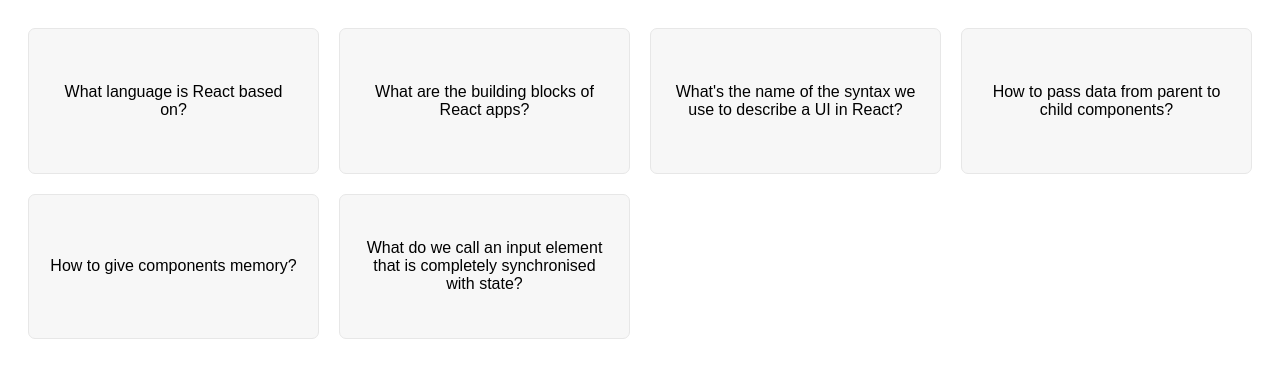
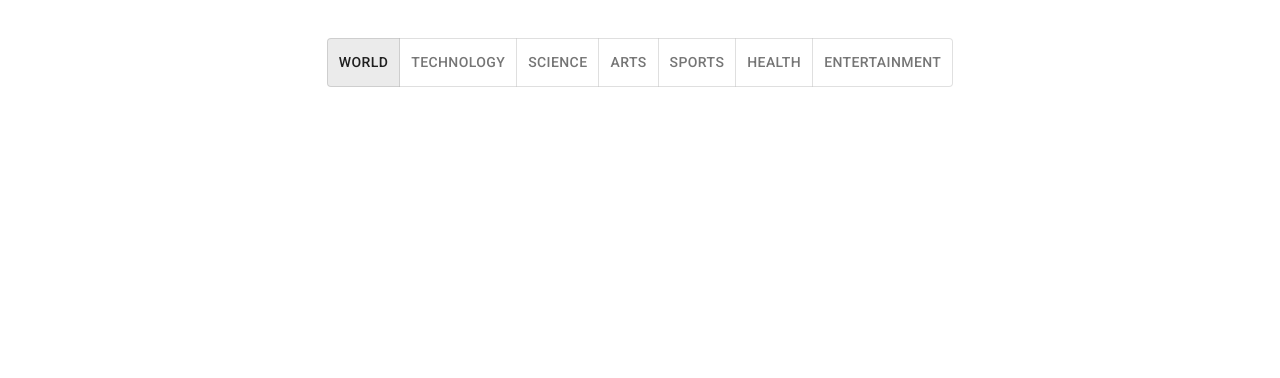
Before and after one commit to Gods-Beloved/learning-flashcard, a React (Vite) app: page / in a window 1280 px wide. Shown: the top 378 px of the page. Built offline with nearby package versions, Linux system fonts and the light colour scheme.

Commit message:
configured togle buttons on header of application

```diff
--- a/package.json
+++ b/package.json
@@ -10,6 +10,10 @@
     "preview": "vite preview"
   },
   "dependencies": {
+    "@emotion/react": "^11.13.3",
+    "@emotion/styled": "^11.13.0",
+    "@fontsource/roboto": "^5.1.0",
+    "@mui/material": "^6.1.0",
     "react": "^18.3.1",
     "react-dom": "^18.3.1"
   },
--- a/src/App.css
+++ b/src/App.css
@@ -11,6 +11,16 @@
   display: grid;
   grid-template-columns: 1fr 1fr 1fr 1fr;
   gap: 20px;
+}
+
+header {
+  margin-top: 10px;
+  margin-bottom: 40px;
+}
+
+.category-container {
+  display: flex;
+  justify-content: center;
 }
 
 .flashcards div {
--- a/src/App.jsx
+++ b/src/App.jsx
@@ -1,27 +1,51 @@
+/* eslint-disable react/prop-types */
 import { useState } from "react";
 
 import "./App.css";
-import questions from "./questions";
+import questions from "./data";
 import CardItem from "./components/CardItem";
+import Categories from "./components/Categories";
+import "@fontsource/roboto/300.css";
+import "@fontsource/roboto/400.css";
+import "@fontsource/roboto/500.css";
+import "@fontsource/roboto/700.css";
 
 function App() {
+  const cardQuestions = questions;
+
+  const [mainCategory, setMainCategory] = useState(["world"]);
+
+  function handleSetCategory(questionCategory) {
+    setMainCategory(questionCategory);
+  }
+
   return (
     <div>
-      <FlashCards />
+      <Categories
+        categories={mainCategory}
+        setMainCategory={handleSetCategory}
+      />
+      <FlashCards questionList={cardQuestions} categories={mainCategory} />
     </div>
   );
 }
 
-function FlashCards() {
+function FlashCards({ questionList, categories }) {
   const [selectedId, setSelected] = useState(null);
+
+  const filteredQuestions = questionList.filter((question) =>
+    categories.includes(question.category)
+  );
+
+  questionList.filter((question) => categories.includes(question.category));
 
   function handleOnItemClick(id) {
     setSelected(id !== selectedId ? id : null);
   }
 
   return (
-    <div className="flashcards">
-      {questions.map((question) => (
+    <main className="flashcards">
+      {filteredQuestions.map((question) => (
         <CardItem
           question={question}
           key={question.id}
@@ -29,7 +53,7 @@
           onItemClick={handleOnItemClick}
         />
       ))}
-    </div>
+    </main>
   );
 }
 
--- /dev/null
+++ b/src/components/Categories.jsx
@@ -0,0 +1,43 @@
+/* eslint-disable react/prop-types */
+import { ToggleButton, ToggleButtonGroup } from "@mui/material";
+import { useState } from "react";
+
+function Categories({ categories }) {
+  return (
+    <header>
+      <div className="category-container">
+        <ToggleMultipleCategories categories={categories} />
+      </div>
+    </header>
+  );
+}
+
+function ToggleMultipleCategories({ categories }) {
+  const [category, setCategory] = useState([...categories]);
+
+  const handleCategory = (event, newCategory) => {
+    console.log(newCategory);
+    setCategory(newCategory);
+  };
+
+  return (
+    <ToggleButtonGroup value={category} onChange={handleCategory}>
+      <ToggleButton value="world">World</ToggleButton>
+      <ToggleButton value="tech">Technology</ToggleButton>
+      <ToggleButton value="sci">Science</ToggleButton>
+      <ToggleButton value="art">Arts</ToggleButton>
+      <ToggleButton value="sports">Sports</ToggleButton>
+      <ToggleButton value="health">Health</ToggleButton>
+      {/* <ToggleButton value="TRAVEL">Travel</ToggleButton> */}
+      <ToggleButton value="ent">Entertainment</ToggleButton>
+      {/* <ToggleButton value="NEWS">News</ToggleButton> */}
+      {/* <ToggleButton value="BUSINESS">Business</ToggleButton> */}
+      {/* <ToggleButton value="POLITICS">Politics</ToggleButton> */}
+      {/* <ToggleButton value="EDUCATION">Education</ToggleButton> */}
+      {/* <ToggleButton value="PARENTING">Parenting</ToggleButton> */}
+      {/* <ToggleButton value="OTHER">Other</ToggleButton> */}
+    </ToggleButtonGroup>
+  );
+}
+
+export default Categories;
--- a/src/questions.js
+++ b/src/data.js
@@ -3,32 +3,38 @@
     id: 3457,
     question: "What language is React based on?",
     answer: "JavaScript",
+    category: "sci",
   },
   {
     id: 7336,
     question: "What are the building blocks of React apps?",
     answer: "Components",
+    category: "tech",
   },
   {
     id: 8832,
     question: "What's the name of the syntax we use to describe a UI in React?",
     answer: "JSX",
+    category: "ent",
   },
   {
     id: 1297,
     question: "How to pass data from parent to child components?",
     answer: "Props",
+    category: "arts",
   },
   {
     id: 9103,
     question: "How to give components memory?",
     answer: "useState hook",
+    category: "sports",
   },
   {
     id: 2002,
     question:
       "What do we call an input element that is completely synchronised with state?",
     answer: "Controlled element",
+    category: "politics",
   },
 ];
 
```
Also changed, not shown: 1 other file (tests, documents, lock files or other folders).
